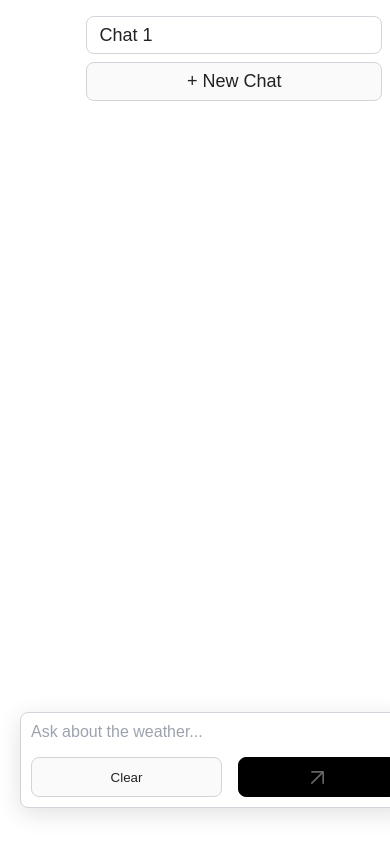
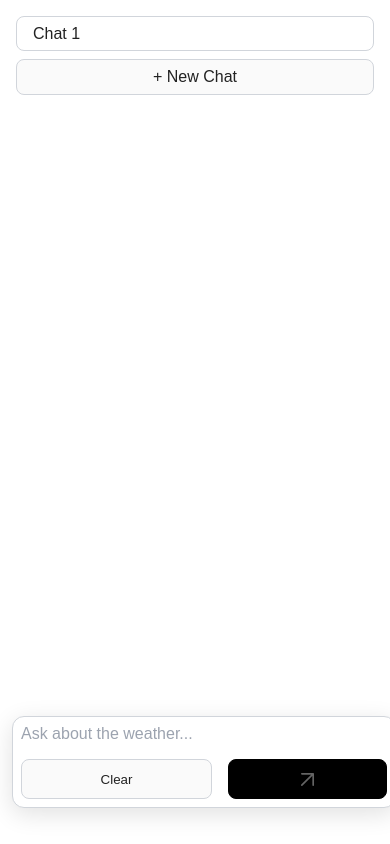
Before and after one commit to shantanugondane/WeatherChatApp, a Next.js app: page / in a window 390 px wide. Built offline with nearby package versions, Linux system fonts and the light colour scheme.

Commit message:
Update globals.css

```diff
--- a/src/app/globals.css
+++ b/src/app/globals.css
@@ -352,8 +352,11 @@ body {
 /* Responsive design */
 @media (max-width: 640px) {
   .chat-input-bar {
-    margin: 0 0.5rem;
-    border-radius: 8px;
+    width: 100%;
+    margin: 0;
+    border-radius: 12px;
+    padding: 8px;
+    height: auto;
   }
 
   .message-bubble {
@@ -363,6 +366,18 @@ body {
   .welcome-container {
     padding: 1rem;
   }
+
+  .chat-header {
+    margin-left: 0;
+    margin-right: 0;
+    padding: 0 8px;
+  }
+
+  .chat-selector,
+  .new-chat-btn {
+    font-size: 16px;
+    padding: 8px 16px;
+  }
 }
 
 @media (max-width: 700px) {
@@ -370,14 +385,23 @@ body {
     padding-left: 8px;
     padding-right: 8px;
   }
+
+  .chat-messages {
+    padding: 1.5rem 8px 1rem 8px;
+  }
 }
 
 @media (max-width: 740px) {
   .chat-input-bar {
     width: 100%;
-    padding: 10px;
+    padding: 8px;
     height: auto;
-    margin-top: 24px;
+    margin-top: 16px;
+    margin-bottom: 16px;
+  }
+
+  .chat-input-container {
+    margin-bottom: 16px;
   }
 }
 
@@ -407,13 +431,17 @@ body {
     align-items: stretch;
     gap: 8px;
   }
+
   .chat-input-actions {
     display: flex;
     flex-direction: row;
     gap: 8px;
     width: 100%;
+    justify-content: space-between;
   }
-  .clear-chat-btn, .chat-send-button {
+
+  .clear-chat-btn,
+  .chat-send-button {
     flex: 1 1 0;
     width: auto;
     min-width: 0;
@@ -425,18 +453,22 @@ body {
 
 /* Responsive dropdown and new chat button row */
 @media (max-width: 600px) {
-  .chat-container > div:first-child {
-    flex-direction: column !important;
-    gap: 8px !important;
-    margin-bottom: 12px !important;
-    margin-top: 16px !important;
-    align-items: stretch !important;
+  .chat-header {
+    flex-direction: column;
+    gap: 8px;
+    margin-bottom: 16px;
+    margin-top: 16px;
+    align-items: stretch;
+    margin-left: 0;
+    margin-right: 0;
   }
-  .chat-container select,
-  .chat-container button {
+
+  .chat-selector,
+  .new-chat-btn {
     width: 100%;
     min-width: 0;
     box-sizing: border-box;
+    font-size: 16px;
   }
 }
 
```
